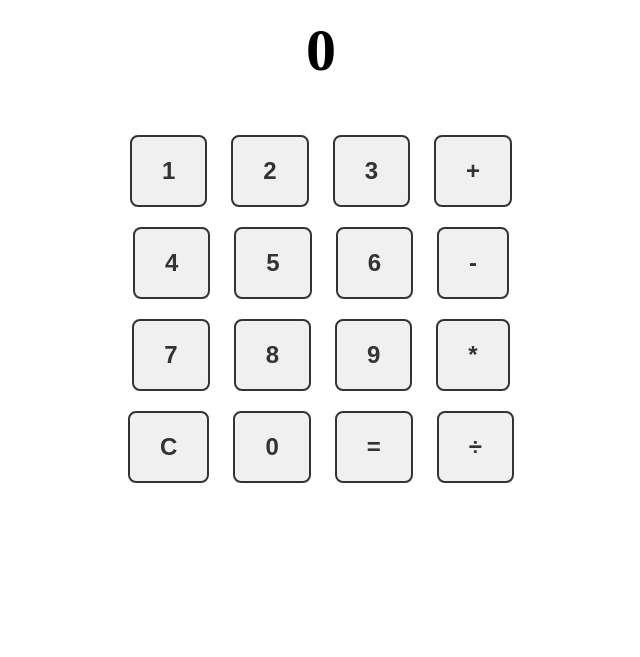
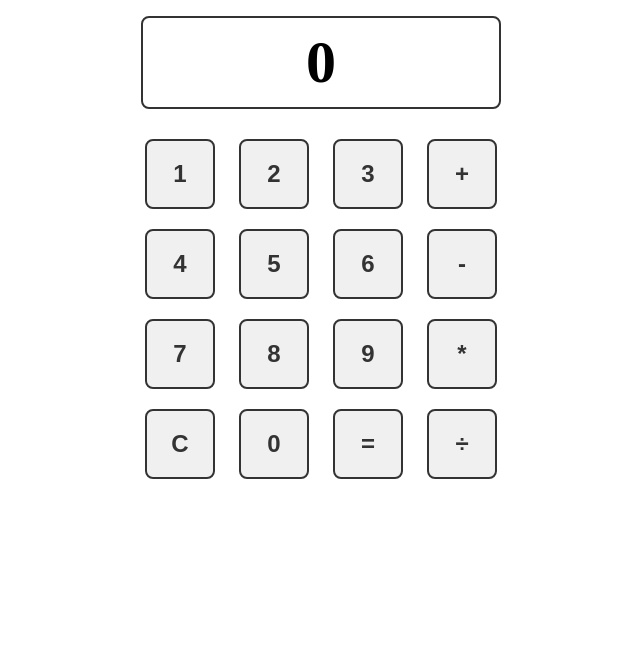
Before and after one commit to IT23005/ICT3203_Web_Application_Development, a plain HTML site: page Calculator/index.html in a window 1280 px wide. Shown: the part 143-800 px from the top of the page, without its empty margins (319-959 px from the left). Drawn offline with Linux system fonts and the light colour scheme.

Commit message:
Update style.css

```diff
--- a/Calculator/style.css
+++ b/Calculator/style.css
@@ -3,8 +3,23 @@ body {
     margin-top: 50px;
 }
 
+#display {
+    font-size: 60px;
+    box-sizing: border-box;
+    width: calc(4 * 90px);
+    padding: 10px 0;
+    margin: 0 auto 20px auto;
+    border: 2px solid #333;
+    border-radius: 8px;
+}
+
 h1 {
+    align-items: center;
     font-size: 60px;
+    box-sizing: border-box;
+    width: calc(4 * 90px);
+    padding: 10px 0;
+    margin: 0 auto 20px auto;
 }
 
 .buttons {
@@ -12,8 +27,10 @@ h1 {
 }
 
 button {
+    width: 70px;
+    height: 70px;
+    box-sizing: border-box;
     margin: 10px;
-    padding: 20px 30px;
     font-size: 24px;
     font-weight: bold;
     border: 2px solid #333;
```
